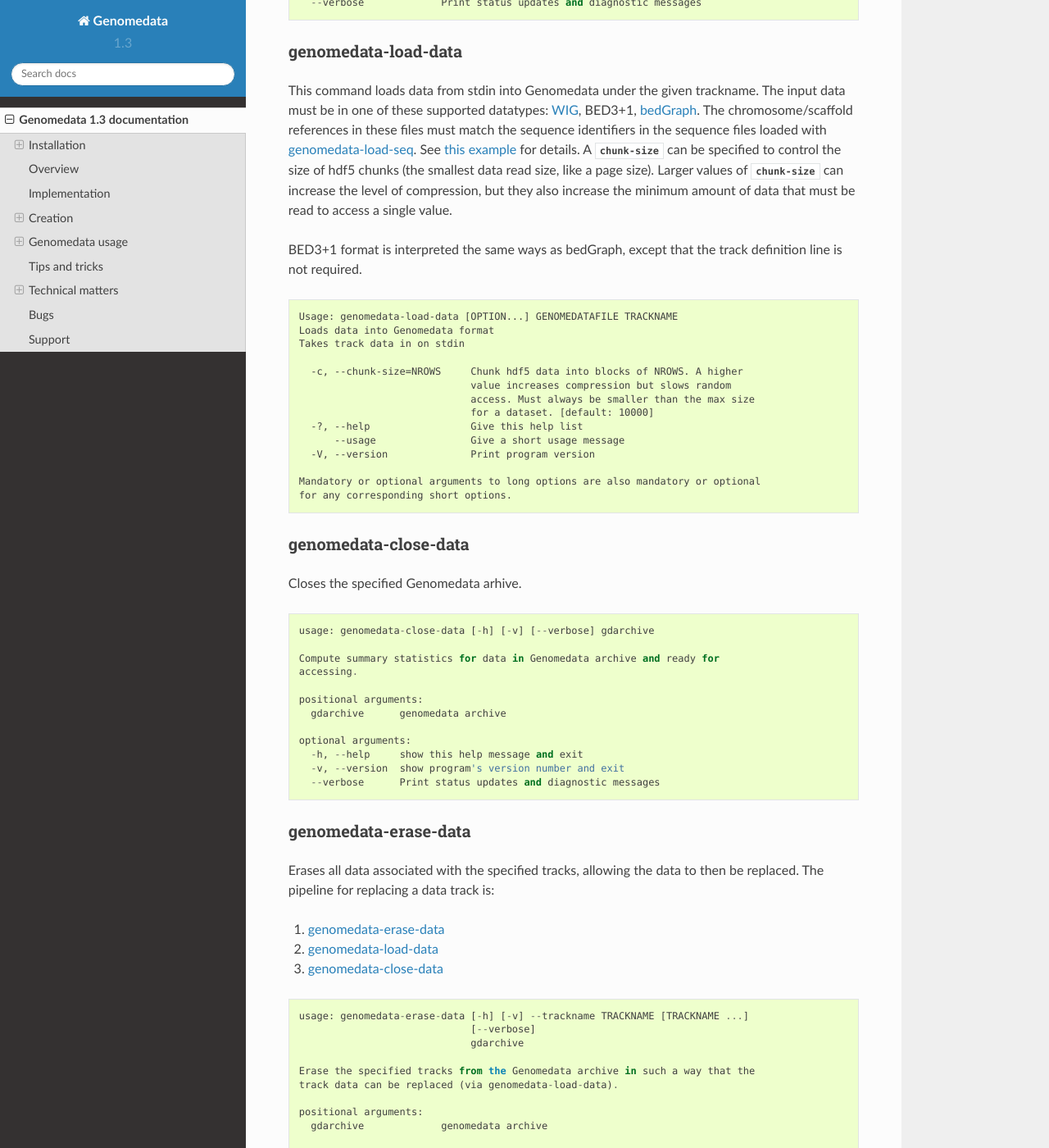
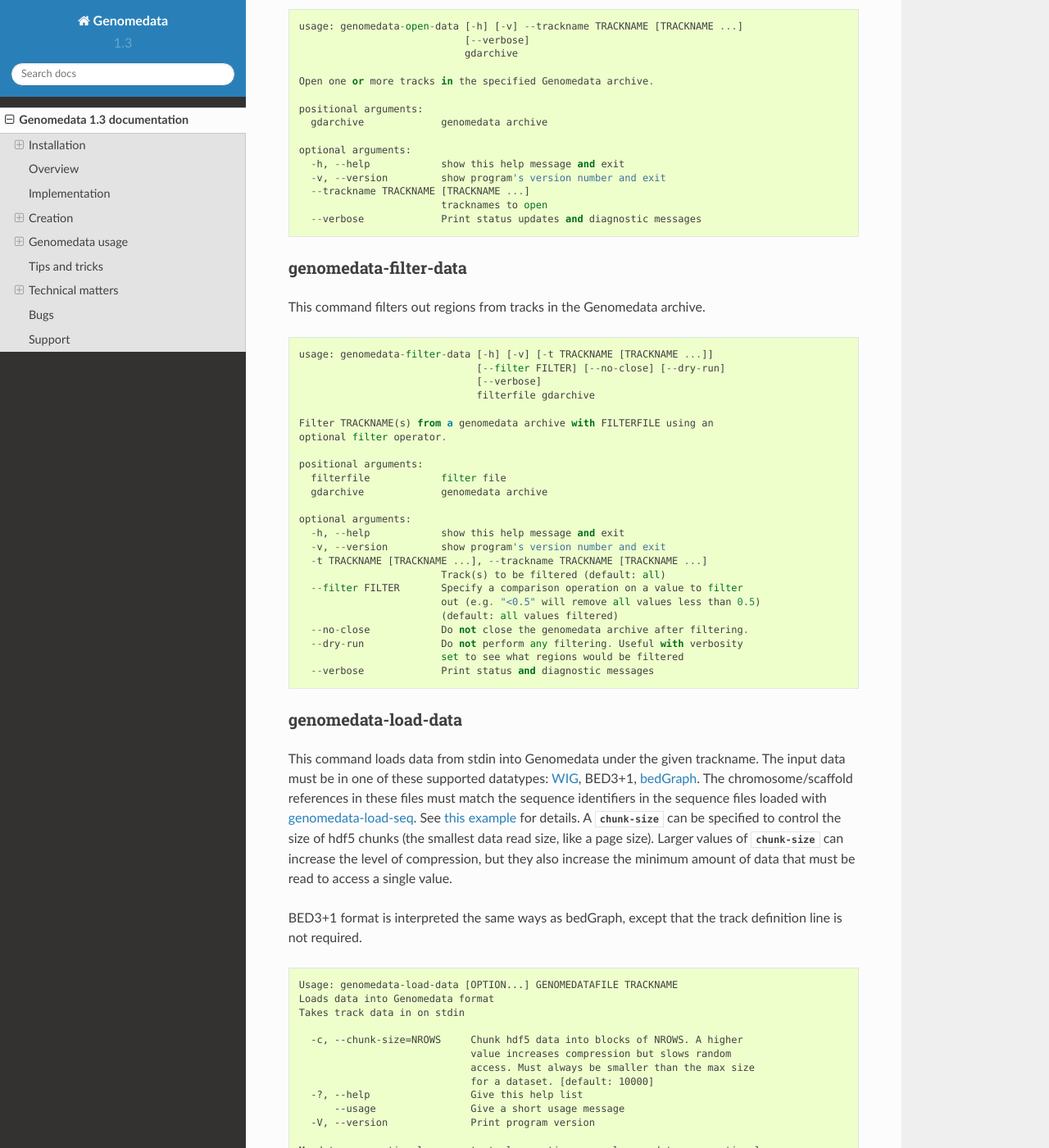
Before and after one commit to hoffmangroup/genomedata, a Sphinx documentation site: the page built from doc/genomedata.rst, in a window 1280 px wide and 1400 px high, scrolled down 10810 px. Shown: the whole window at 82% size. Built offline with Sphinx 7.4.7 and the Read the Docs theme 2.0.0, drawn with Linux system fonts in a browser that asks for light colours; some of the changed text lies outside the part shown.

Commit message:
Update documentation on using genomedata-filter-data

```diff
--- a/doc/genomedata.rst
+++ b/doc/genomedata.rst
@@ -201,6 +201,19 @@
 
 .. versionadded:: 1.2
    The ability to create an archive without any data tracks.
+
+Additionally, any tracks loaded may be have portions of their data removed from
+the archive by filtering the specified data tracks. This can be done anytime
+after loading in data and unless specified otherwise will automatically close
+the archive as well. A track can be loaded and filtered with the following
+pipeline:
+
+1. :ref:`genomedata-open-data`
+#. :ref:`genomedata-load-data`
+#. :ref:`genomedata-filter-data`
+
+.. versionadded:: 1.4
+   The ability to filter data tracks.
 
 .. note:: A call to :program:`h5repack` after
           :ref:`genomedata-close-data` may be used to
@@ -520,6 +533,41 @@
       --verbose             Print status updates and diagnostic messages
 
 
+.. _genomedata-filter-data:
+
+genomedata-filter-data
+--------------------
+
+This command filters out regions from tracks in the Genomedata archive.
+
+::
+
+    usage: genomedata-filter-data [-h] [-v] [-t TRACKNAME [TRACKNAME ...]]
+                                  [--filter FILTER] [--no-close] [--dry-run]
+                                  [--verbose]
+                                  filterfile gdarchive
+
+    Filter TRACKNAME(s) from a genomedata archive with FILTERFILE using an
+    optional filter operator.
+
+    positional arguments:
+      filterfile            filter file
+      gdarchive             genomedata archive
+
+    optional arguments:
+      -h, --help            show this help message and exit
+      -v, --version         show program's version number and exit
+      -t TRACKNAME [TRACKNAME ...], --trackname TRACKNAME [TRACKNAME ...]
+                            Track(s) to be filtered (default: all)
+      --filter FILTER       Specify a comparison operation on a value to filter
+                            out (e.g. "<0.5" will remove all values less than 0.5)
+                            (default: all values filtered)
+      --no-close            Do not close the genomedata archive after filtering.
+      --dry-run             Do not perform any filtering. Useful with verbosity
+                            set to see what regions would be filtered
+      --verbose             Print status and diagnostic messages
+
+
 .. _genomedata-load-data:
 
 genomedata-load-data
```
